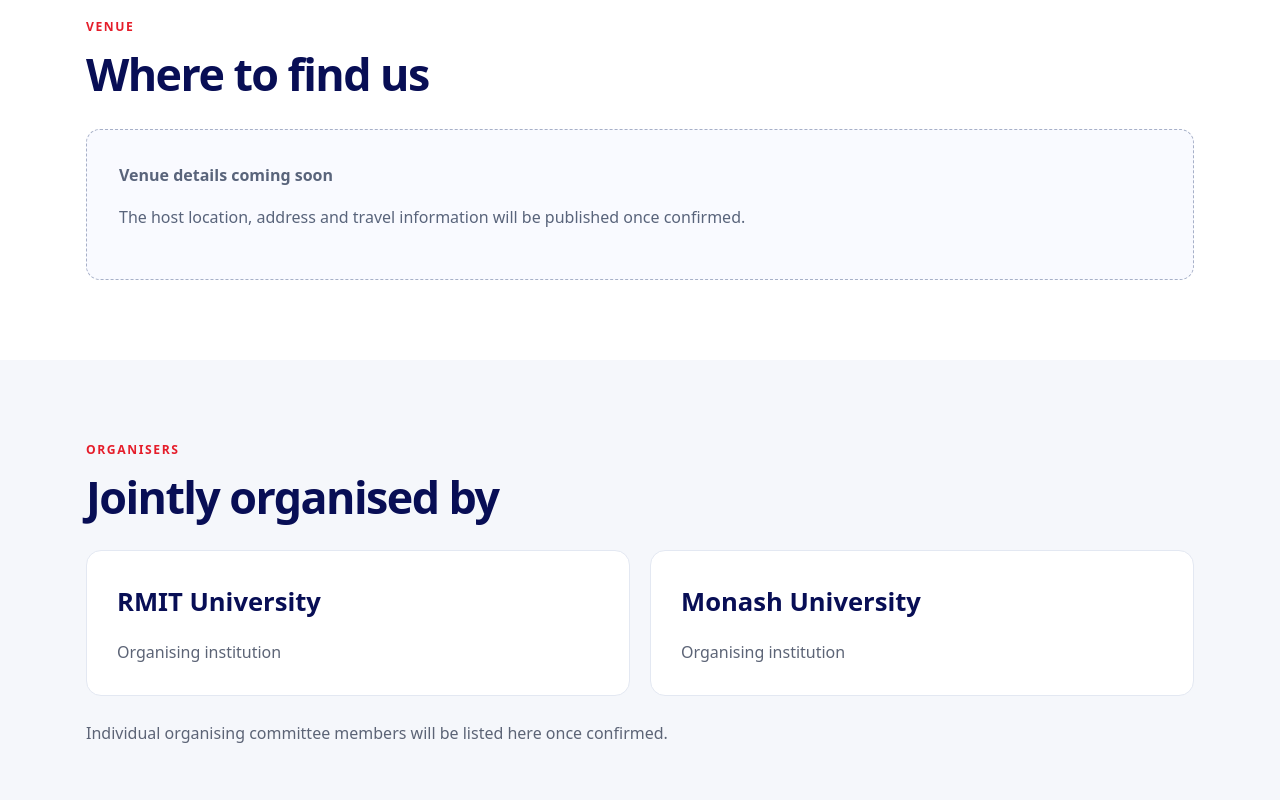
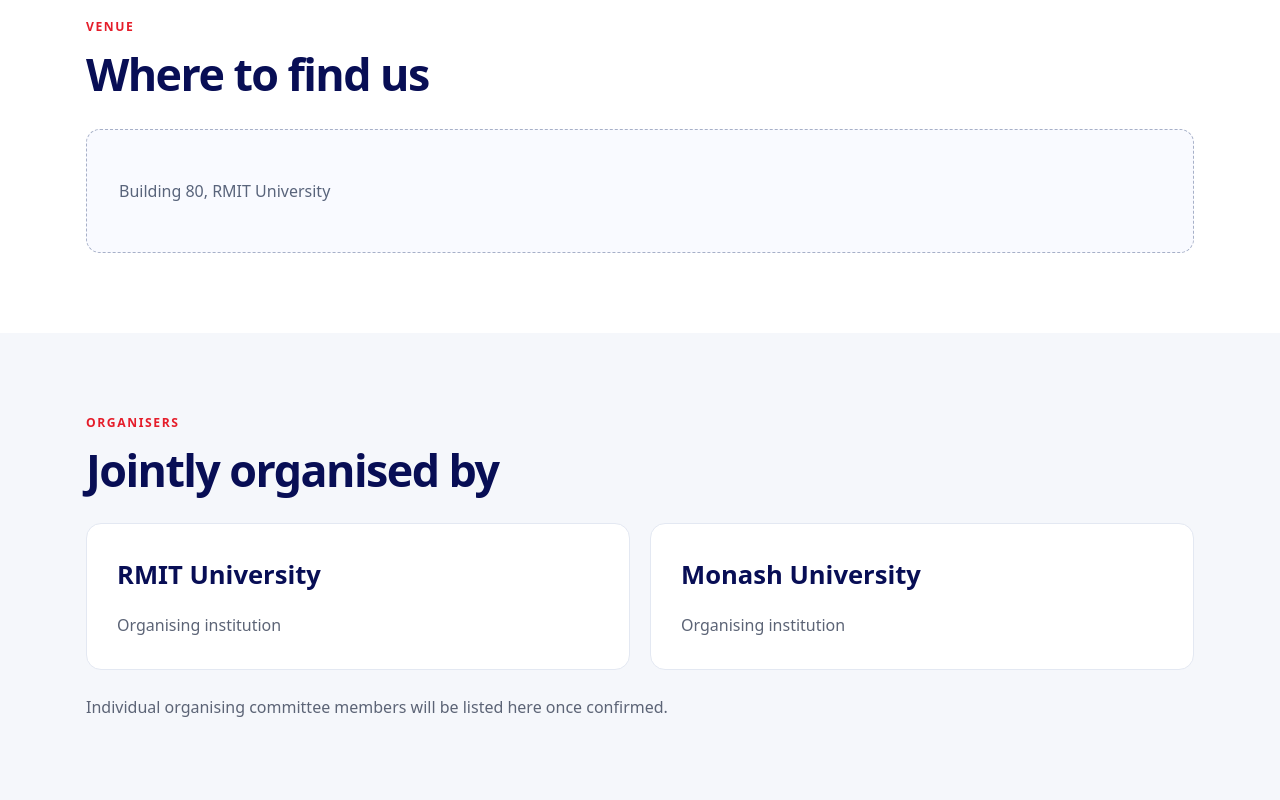
Before and after one commit to ozquantumschool/quantumschool-2027, a plain HTML site: page index.html in a window 1280 px wide. Shown: the part 2960-3760 px from the top of the page. Drawn offline with Linux system fonts and the light colour scheme.

Commit message:
Add venue details for the event
Updated the venue section with specific location details.

```diff
--- a/index.html
+++ b/index.html
@@ -16,7 +16,7 @@
 <section class="section alt" id="audience"><div class="container"><div class="kicker">Who should attend</div><h2>Curious minds welcome</h2><p class="lead">The school is intended for undergraduate and postgraduate students, early-career researchers, academics and industry professionals interested in quantum computing. Detailed prerequisites will be confirmed with the program.</p></div></section>
 <section class="section" id="program"><div class="container"><div class="kicker">Program</div><h2>Program at a glance</h2><p class="lead">The detailed schedule and session topics are being developed. Please check back for confirmed sessions and workshop details.</p><div class="schedule"><div class="item"><strong>Sessions</strong><span>Expert talks and introductory lectures — to be confirmed</span></div><div class="item"><strong>Workshops</strong><span>Practical activities and demonstrations — to be confirmed</span></div><div class="item"><strong>Networking</strong><span>Opportunities to connect with the quantum community — to be confirmed</span></div></div></div></section>
 <section class="section alt" id="speakers"><div class="container"><div class="kicker">Speakers</div><h2>Meet our speakers</h2><p class="lead">Our speaker lineup will be announced soon.</p><div class="speakers"><article class="speaker"><div class="avatar" aria-hidden="true">?</div><h3>Speaker to be announced</h3><p>Affiliation to be confirmed</p></article><article class="speaker"><div class="avatar" aria-hidden="true">?</div><h3>Speaker to be announced</h3><p>Affiliation to be confirmed</p></article><article class="speaker"><div class="avatar" aria-hidden="true">?</div><h3>Speaker to be announced</h3><p>Affiliation to be confirmed</p></article><article class="speaker"><div class="avatar" aria-hidden="true">?</div><h3>Speaker to be announced</h3><p>Affiliation to be confirmed</p></article></div></div></section>
-<section class="section" id="venue"><div class="container"><div class="kicker">Venue</div><h2>Where to find us</h2><div class="placeholder"><strong>Venue details coming soon</strong><p>The host location, address and travel information will be published once confirmed.</p></div></div></section>
+<section class="section" id="venue"><div class="container"><div class="kicker">Venue</div><h2>Where to find us</h2><div class="placeholder"><p>Building 80, RMIT University</p></div></div></section>
 <section class="section alt" id="organisers"><div class="container"><div class="kicker">Organisers</div><h2>Jointly organised by</h2><div class="organisers"><div class="org"><strong>RMIT University</strong><p>Organising institution</p></div><div class="org"><strong>Monash University</strong><p>Organising institution</p></div></div><p style="color:var(--muted);margin-top:24px">Individual organising committee members will be listed here once confirmed.</p></div></section>
 <section class="section" id="sponsors"><div class="container"><div class="kicker">Sponsors</div><h2>Our supporters</h2><div class="placeholder"><strong>Sponsors to be announced</strong><p>Sponsor information will appear here when confirmed.</p></div></div></section>
 <section class="section alt" id="registration"><div class="container"><div class="kicker">Registration</div><h2>Join the summer school</h2><p class="lead">Registration dates, ticket categories and fees will be announced soon.</p><span class="button disabled" aria-disabled="true">Registration opening soon</span></div></section>
```
